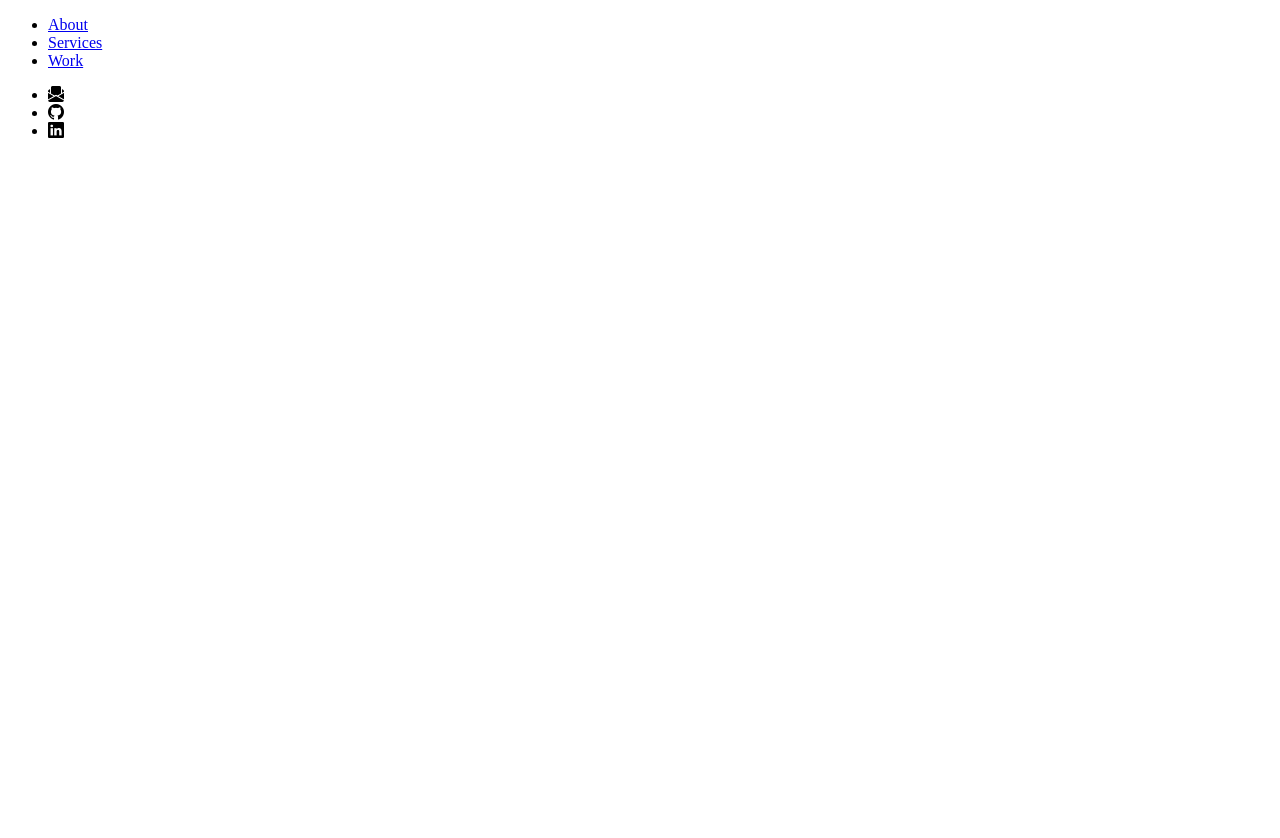
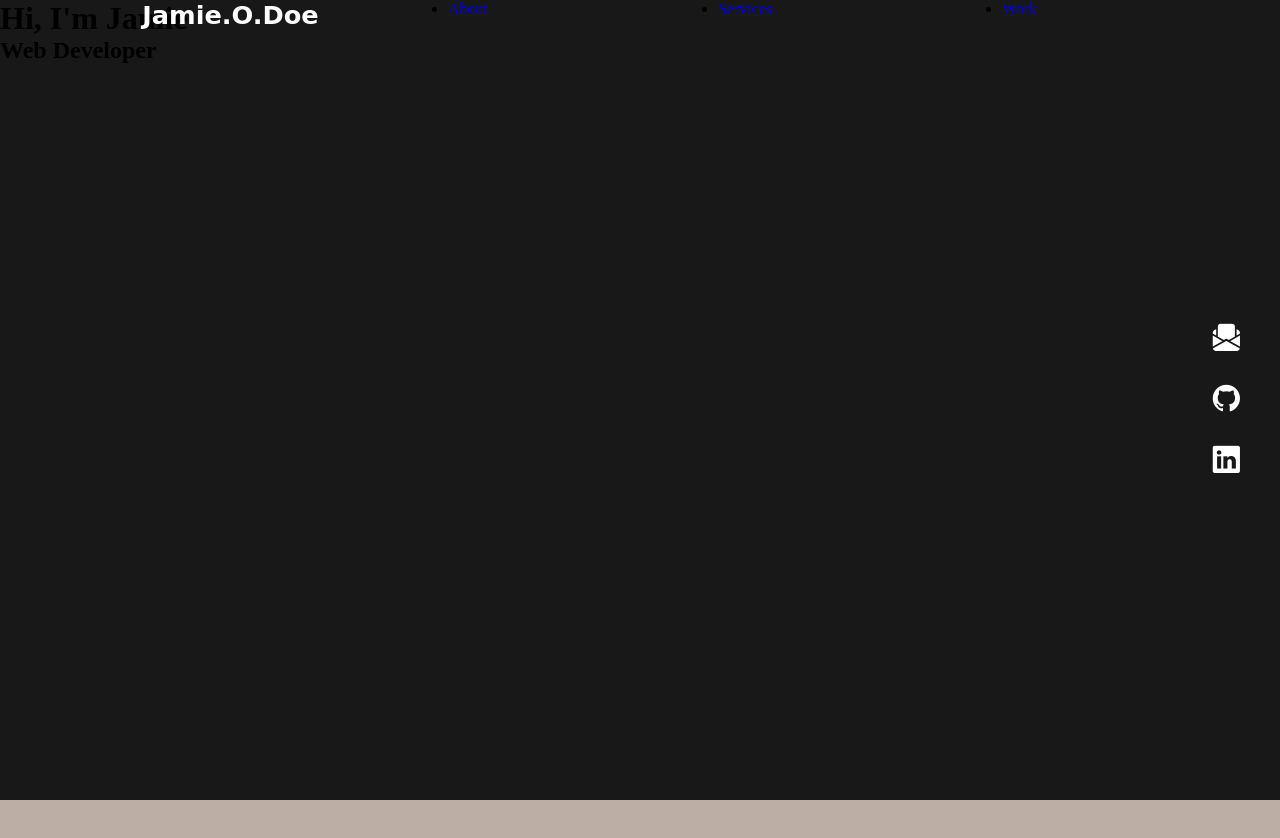
Before and after one commit to JamieDoe/personal-website, a website: page Cleint/index.html in a window 1280 px wide. Shown: the top 838 px of the page. Before the commit the page ends 800 px from the top, so only its background shows below. Drawn offline with nearby package versions, Linux system fonts and the light colour scheme; a web font is replaced by a local one.

Commit message:
Styling the navbar and sidebar

```diff
--- a/Cleint/index.html
+++ b/Cleint/index.html
@@ -4,10 +4,7 @@
     <meta charset="UTF-8">
     <meta http-equiv="X-UA-Compatible" content="IE=edge">
     <meta name="viewport" content="width=device-width, initial-scale=1.0">
-    <link rel="stylesheet" href="style.css">
-
     <!-- Fonts -->
-
     <!-- Beth Ellen -->
     <link rel="preconnect" href="https://fonts.googleapis.com">
     <link rel="preconnect" href="https://fonts.gstatic.com" crossorigin>
@@ -16,10 +13,10 @@
     <link rel="preconnect" href="https://fonts.googleapis.com">
     <link rel="preconnect" href="https://fonts.gstatic.com" crossorigin>
     <link href="https://fonts.googleapis.com/css2?family=Abhaya+Libre&display=swap" rel="stylesheet">
-    <!-- Material Symbols -->
-    <link rel="stylesheet" href="https://fonts.googleapis.com/css2?family=Material+Symbols+Outlined:opsz,wght,FILL,GRAD@48,400,0,0" />
+    <!-- Bootstrap Icons -->
+    <link rel="stylesheet" href="https://cdn.jsdelivr.net/npm/bootstrap-icons@1.10.5/font/bootstrap-icons.css">
 
-    <link rel="stylesheet" href="https://cdn.jsdelivr.net/npm/bootstrap-icons@1.10.5/font/bootstrap-icons.css">
+    <link rel="stylesheet" href="style.css">
 
     <style>
         .material-symbols-outlined {
@@ -34,9 +31,12 @@
 </head>
 <body>
     <div class="headerContainer">
-        <div class="header">
-            <div class="nav">
-                <ul>
+        <div class="nav">
+            <div class="navLogo">
+                <h1>Jamie.O.Doe</h1>
+            </div>
+            <div id="linkContainer">
+                <ul class="navLinks">
                     <li><a href="#">About</a></li>
                     <li><a href="#">Services</a></li>
                     <li><a href="#">Work</a></li>
@@ -46,13 +46,23 @@
     </div>
     <div class="sidebarContainer">
         <div class="sidebar">
-            <div class="sidebarNav">
-                <ul>
-                    <li><i class="bi bi-envelope-paper-fill"></i></li>
-                    <li><i class="bi bi-github"></i></li>
-                    <li><i class="bi bi-linkedin"></i></li>
-                </ul>
+            <div><i id="sidebarIcons" class="bi bi-envelope-paper-fill"></i></div>
+            <div><i id="sidebarIcons" class="bi bi-github"></i></div>
+            <div><i id="sidebarIcons" class="bi bi-linkedin"></i></div>
+        </div>
+    </div>
+
+    <div class="pageContainer">
+        <div class="landingContainer">
+            <div class="landing">
+                <div class="landingText">
+                    <h1>Hi, I'm Jamie</h1>
+                    <h2>Web Developer</h2>
+                </div>
             </div>
+        </div>
+        <div class="nextPage">
+
         </div>
     </div>
 
--- a/Cleint/style.css
+++ b/Cleint/style.css
@@ -1,3 +1,62 @@
 * {
-    font-family: 'Abhaya Libre', serif;
+    margin: 0;
+    padding: 0;
+    box-sizing: border-box;
 }
+
+.navLogo {
+    font-family: 'Beth Ellen', cursive;
+    color: #FFFFFF;
+    font-size: 0.8rem;
+}
+
+.headerContainer {
+    position: fixed;
+    width: 80%;
+    left: 50%;
+    transform: translateX(-50%);
+}
+
+.nav {
+    display: grid;
+    grid-template-columns: 1fr 4fr;
+    text-align: center;
+}
+
+.navLinks {
+    display: flex;
+    justify-content: space-around;
+    align-items: center;
+}
+
+
+.sidebarContainer {
+    color: #FFFFFF;
+    position: fixed;
+    top: 50%;
+    transform: translateY(-50%);
+    margin-right: 40px;
+    right: 0;
+}
+
+.sidebar {
+    display: grid;
+    grid-template-rows: repeat(3, 1fr);
+    gap: 30px;
+}
+
+#sidebarIcons {
+    font-size: 1.7rem;
+}
+
+.landing {
+    background-color: #181818;
+    height: 100vh;
+    width: 100%;
+}
+
+.nextPage {
+    background-color: #BCAEA5;
+    height: 100vh;
+    width: 100%;
+}
```
